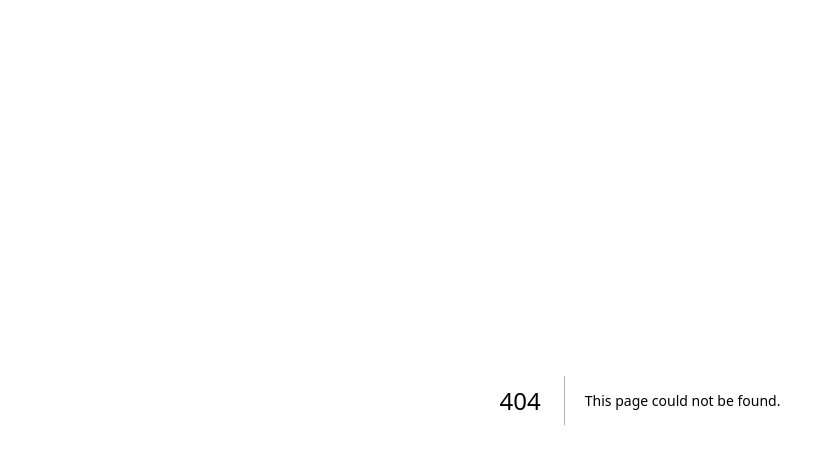
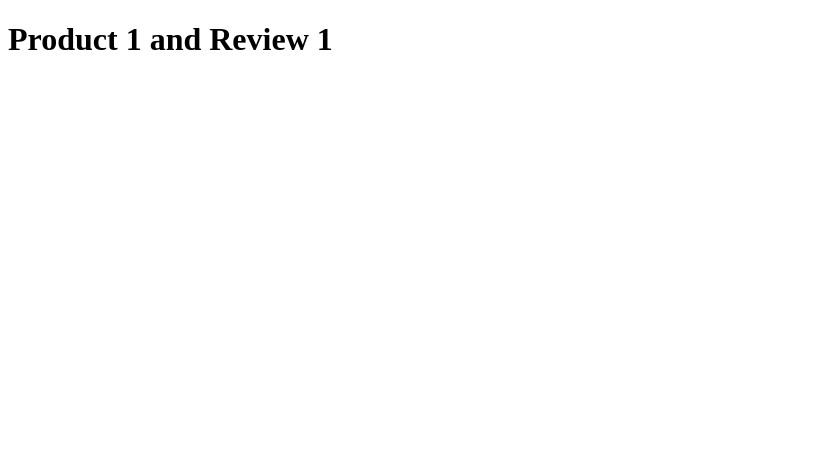
Before and after one commit to syedkashanabbas/next-js-1, a Next.js app: page /products/1/reviews/1 in a window 1280 px wide. Before the commit this address had no page. Shown: the top 464 px of the page, without its empty margins (0-835 px from the left). Built offline with nearby package versions, Linux system fonts and the light colour scheme.

Commit message:
nested dynamic routes

```diff
--- a/src/app/products/[productId]/page.tsx
+++ b/src/app/products/[productId]/page.tsx
@@ -1,4 +1,4 @@
-export default async function Page({
+export default async function Productpage({
     params
 }: {
     params: Promise<{ productId: string }>;
--- /dev/null
+++ b/src/app/products/[productId]/reviews/[reviewId]/page.tsx
@@ -0,0 +1,11 @@
+export default async function Reviewpage({
+    params
+}: {
+    params: Promise<{ productId: string , reviewId: string }>;
+}) {
+    const productId  = (await params).productId;
+    const reviewId = (await params).reviewId;
+    return (
+        <h1>Product  {productId} and Review {reviewId}</h1>
+    );
+}
```
